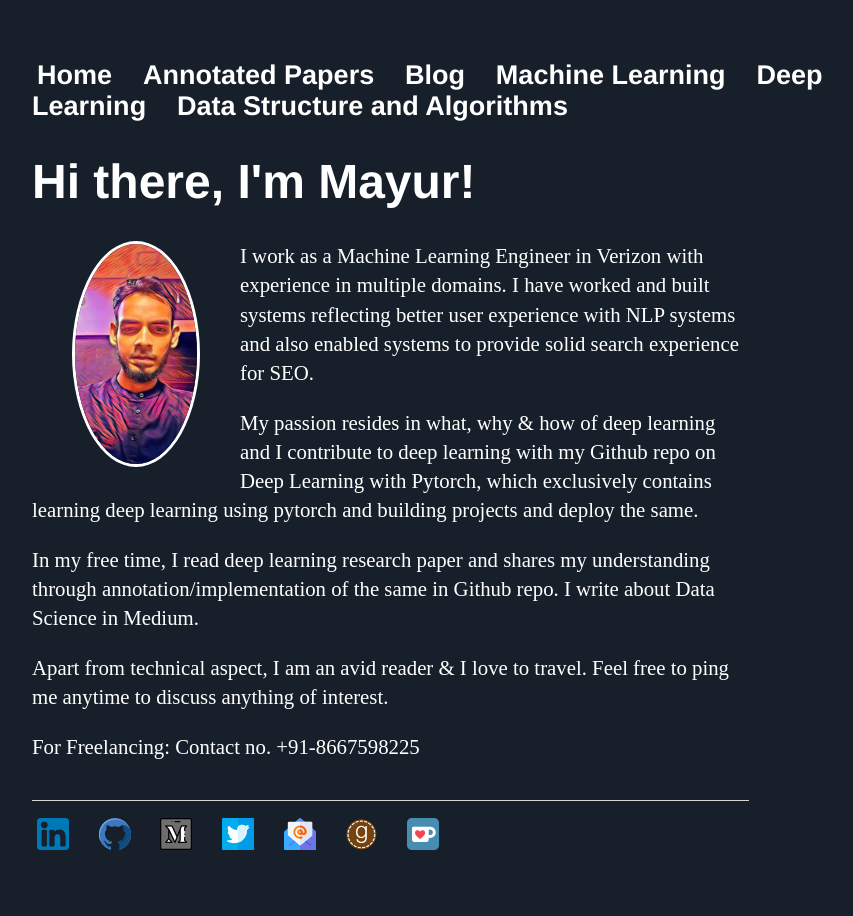
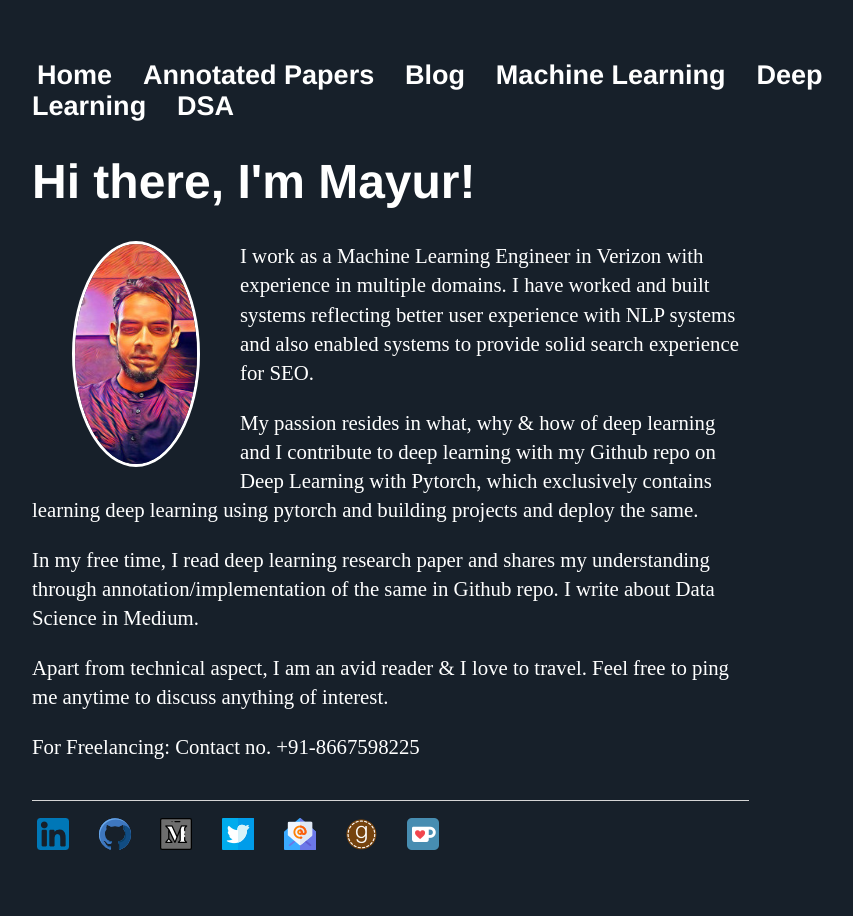
Before and after one commit to Mayurji/mayurji.github.io, a Jekyll site: the page built from index.html, in a window 1280 px wide. Shown: the whole page, without its empty margins (160-1013 px from the left). Built offline with Jekyll 4.4.1, drawn with Linux system fonts in a browser that asks for light colours.

Commit message:
Update default.html

```diff
--- a/_layouts/default.html
+++ b/_layouts/default.html
@@ -14,7 +14,7 @@
         		<li><a href="/blog">Blog</a></li>
 			<li><a href="/machine-learning">Machine Learning</a></li>
 			<li><a href="/deep-learning">Deep Learning</a></li>
-			<li><a href="/data-structure-algorithms">Data Structure and Algorithms</a></li>
+			<li><a href="/data-structure-algorithms">DSA</a></li>
 
     		</ul>
 		</nav>
```
